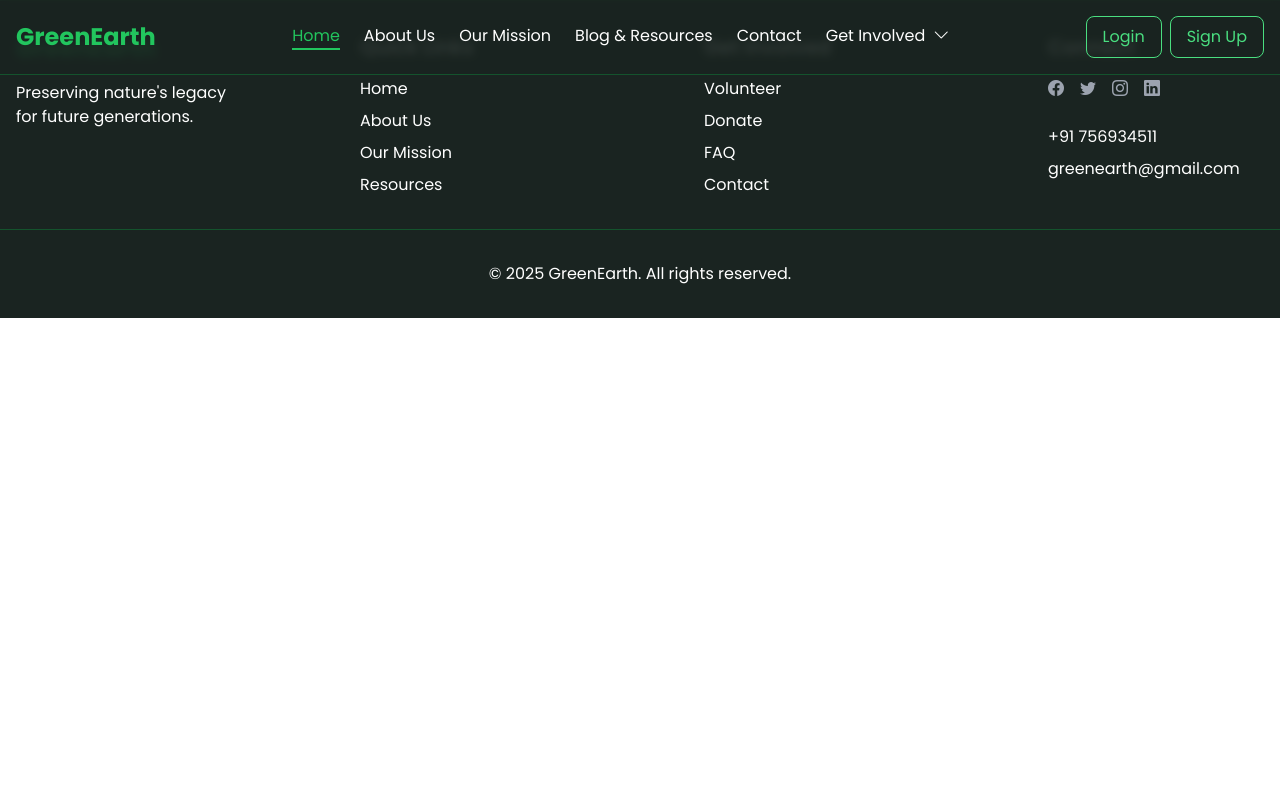
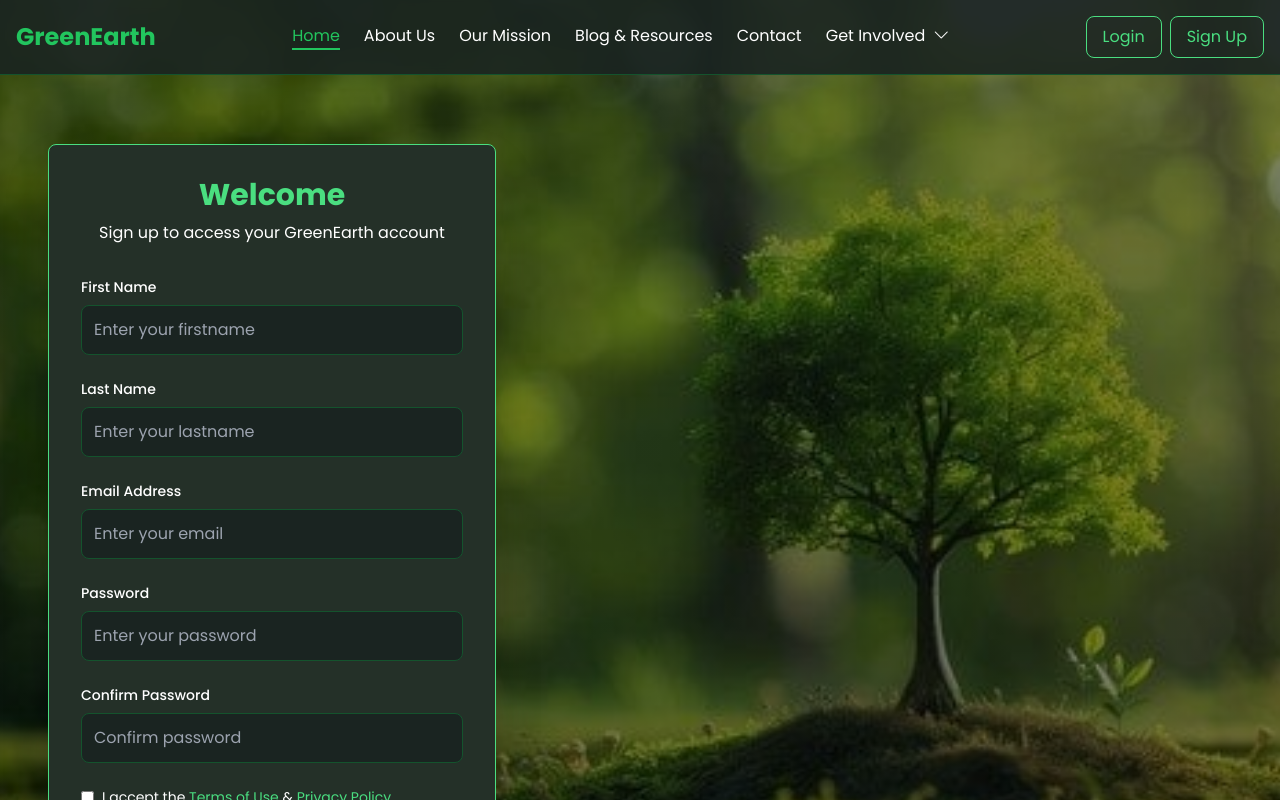
Before and after one commit to Vishwasriginnaram/GreenEarth, a React (Create React App) app: page /signup in a window 1280 px wide. Shown: the top 800 px of the page. Built offline with nearby package versions, Linux system fonts and the light colour scheme.

Commit message:
loginchanges

```diff
--- a/src/App.js
+++ b/src/App.js
@@ -9,6 +9,7 @@ import Footer from "./components/Footer"
 import Login from "./components/Login";
 
 import './App.css';
+import Signup from "./components/Signup";
 
 function App() {
   return (
@@ -20,6 +21,7 @@ function App() {
         <Route path="/mission" element={<Mission />} />
         <Route path="/blog" element={<Blog/>}/>
         <Route path="/login" element={<Login/>}/>
+        <Route path="/signup" element={<Signup/>}/>
         </Routes>
       <Footer />
     </BrowserRouter>
--- a/src/components/Login/index.css
+++ b/src/components/Login/index.css
@@ -0,0 +1,6 @@
+.login-tree {
+    background-image: linear-gradient(rgba(0, 0, 0, 0.5), rgba(0, 0, 0, 0.5)), url('/src/assests/Home/login/logintree2.jpg');
+    background-size: cover;
+    background-position: center;
+
+}
--- a/src/components/Login/index.js
+++ b/src/components/Login/index.js
@@ -2,9 +2,9 @@ import { Link } from "react-router-dom";
 import "./index.css";
 
 const Login = () => (
-  <div className="min-h-screen flex items-center justify-center pt-24 pb-8 bg-[#1a2421]">
-    <div className="container mx-auto px-4">
-      <div className="max-w-md mx-auto px-8 py-8 rounded-lg shadow-2xl border border-green-400 bg-[#243028]">
+  <div className="login-tree min-h-screen flex items-center justify-center pt-24 pb-8 bg-[#1a2421]">
+    <div className="w-full flex justify-start px-12 py-12">
+    <div className="max-w-md w-full px-8 py-8 rounded-lg shadow-2xl border border-green-400 bg-[#243028]">
         {/* Header */}
         <div className="text-center mb-8">
           <h2 className="text-3xl font-bold mb-2 text-green-400">Welcome Back</h2>
--- /dev/null
+++ b/src/components/Signup/index.css
@@ -0,0 +1,5 @@
+.signup-tree1 {
+    background-image: linear-gradient(rgba(0, 0, 0, 0.5), rgba(0, 0, 0, 0.5)), url('/src/assests/Home/signup/logintree2.jpg');
+    background-size: cover;
+    background-position: center;
+}
--- /dev/null
+++ b/src/components/Signup/index.js
@@ -0,0 +1,102 @@
+import { Link } from "react-router-dom";
+import "./index.css";
+
+const Signup = () => (
+  <div className="signup-tree1 min-h-screen flex items-center justify-center pt-24 pb-8 bg-[#1a2421]">
+    <div className="w-full flex justify-start px-12 py-12">
+    <div className="max-w-md w-full px-8 py-8 rounded-lg shadow-2xl border border-green-400 bg-[#243028]">
+        {/* Header */}
+        <div className="text-center mb-8">
+          <h2 className="text-3xl font-bold mb-2 text-green-400">Welcome</h2>
+          <p className="text-white">Sign up to access your GreenEarth account</p>
+        </div>
+
+        {/* Login Form */}
+        <form className="space-y-6">
+        <div>
+            <label htmlFor="firstname" className="block text-sm font-medium mb-2 text-white">
+              First Name
+            </label>
+            <input
+              type="firstname"
+              id="firstname"
+              required
+              className="w-full p-3 rounded-lg bg-[#1a2421] border border-green-900 focus:border-green-500 focus:outline-none text-white"
+              placeholder="Enter your firstname"
+            />
+          </div>
+          <div>
+            <label htmlFor="lastname" className="block text-sm font-medium mb-2 text-white">
+              Last Name
+            </label>
+            <input
+              type="lastname"
+              id="lastname"
+              required
+              className="w-full p-3 rounded-lg bg-[#1a2421] border border-green-900 focus:border-green-500 focus:outline-none text-white"
+              placeholder="Enter your lastname"
+            />
+          </div>
+          <div>
+            <label htmlFor="email" className="block text-sm font-medium mb-2 text-white">
+              Email Address
+            </label>
+            <input
+              type="email"
+              id="email"
+              required
+              className="w-full p-3 rounded-lg bg-[#1a2421] border border-green-900 focus:border-green-500 focus:outline-none text-white"
+              placeholder="Enter your email"
+            />
+          </div>
+          <div>
+            <label htmlFor="password" className="block text-sm font-medium mb-2 text-white">
+              Password
+            </label>
+            <input
+              type="password"
+              id="password"
+              required
+              className="w-full p-3 rounded-lg bg-[#1a2421] border border-green-900 focus:border-green-500 focus:outline-none text-white"
+              placeholder="Enter your password"
+            />
+          </div>
+          <div>
+            <label htmlFor="confirmpassword" className="block text-sm font-medium mb-2 text-white">
+              Confirm Password
+            </label>
+            <input
+              type="confirmpassword"
+              id="confirmpassword"
+              required
+              className="w-full p-3 rounded-lg bg-[#1a2421] border border-green-900 focus:border-green-500 focus:outline-none text-white"
+              placeholder="Confirm password"
+            />
+          </div>
+
+          {/* Remember Me & Forgot Password */}
+          <div className="flex items-center justify-between">
+            <div className="flex items-center">
+              <input type="checkbox" id="remember" className="rounded bg-transparent" />
+              <label htmlFor="terms" className="ml-2 text-sm text-white">
+                I accept the{" "}
+                <span className="text-green-400">Terms of Use</span> &{" "}
+                <span className="text-green-400">Privacy Policy</span>
+              </label>
+            </div>
+          </div>
+
+          {/* Sign Up Button */}
+          <button
+            type="submit"
+            className="w-full bg-green-400 text-black py-3 rounded-lg font-medium hover:bg-white transition"
+          >
+            Sign Up
+          </button>
+        </form>
+          </div>
+        </div>
+      </div>
+);
+
+export default Signup;
```
Also changed, not shown: src/assests/Home/login/logintree2.jpg (added), src/assests/Home/signup/logintree2.jpg (added).
